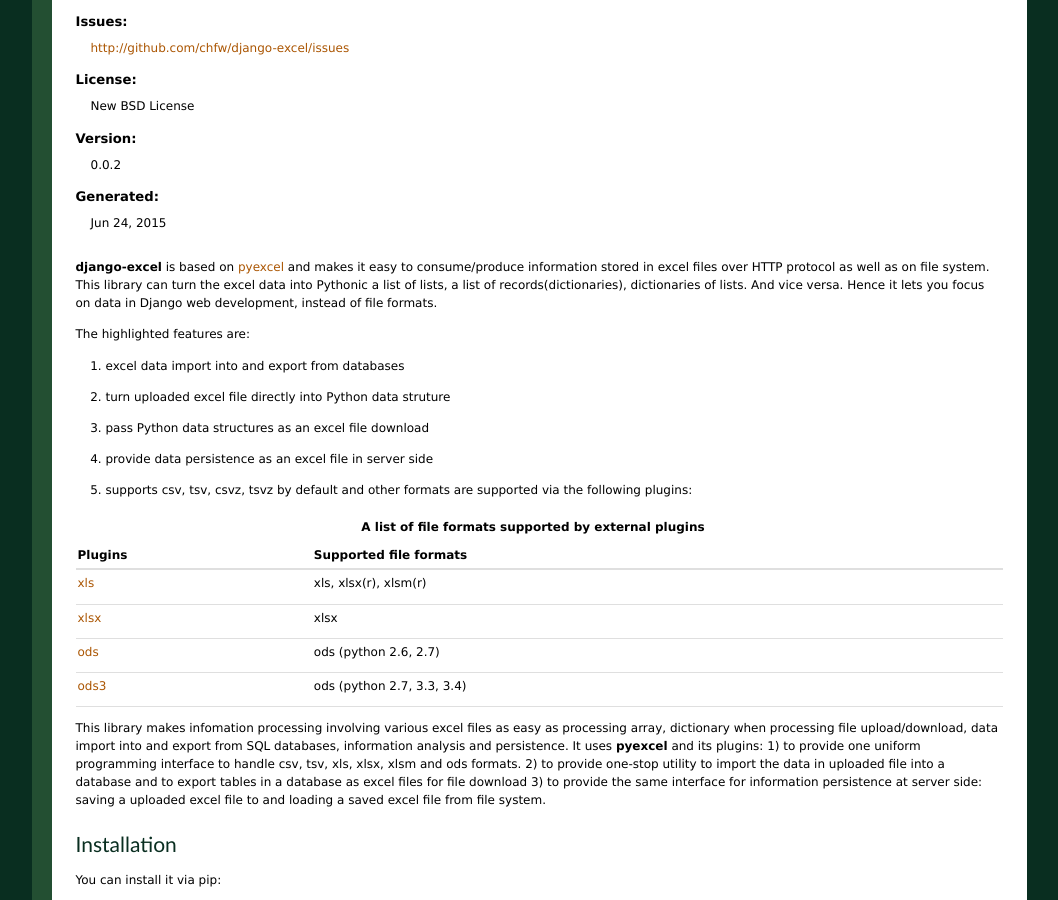
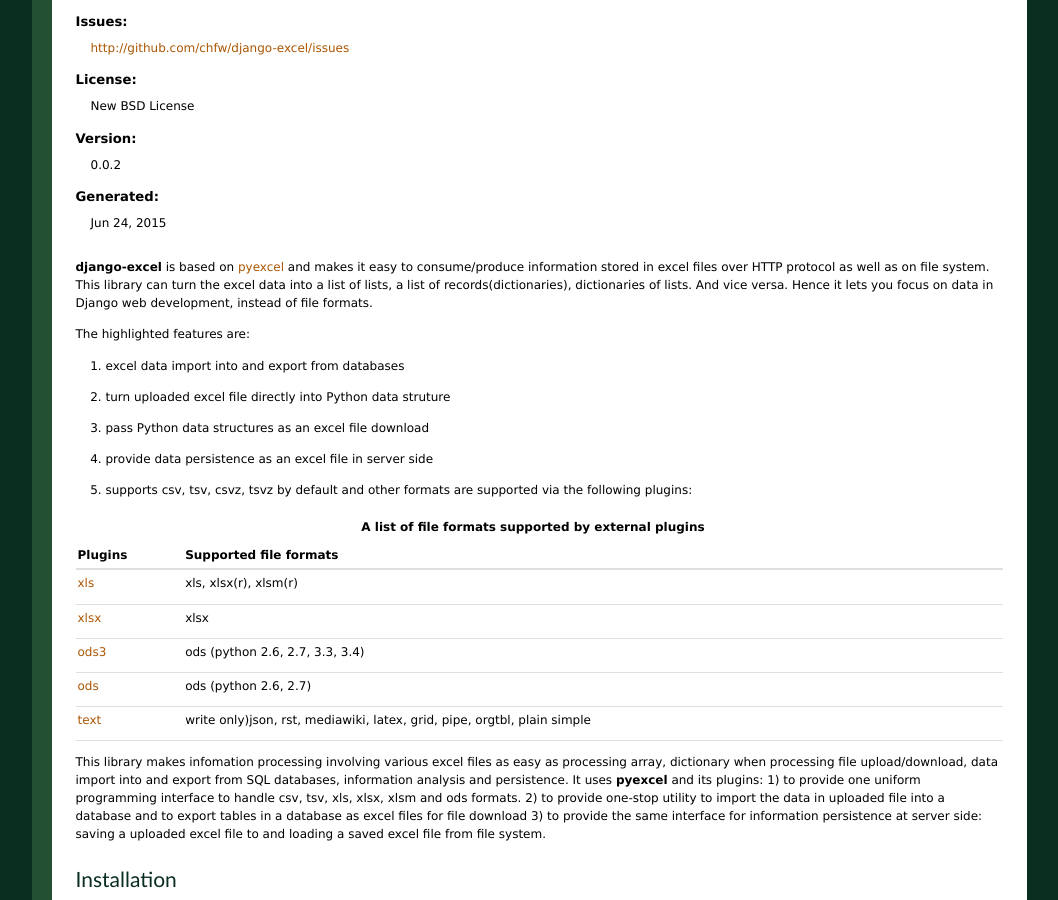
Before and after one commit to pyexcel-webwares/django-excel, a Sphinx documentation site: the page built from doc/source/index.rst, in a window 1280 px wide and 900 px high, scrolled down 241 px. Shown: the whole window, without its empty margins (111-1169 px from the left). Built offline with Sphinx 7.4.7, drawn with Linux system fonts in a browser that asks for light colours; some of the changed text lies outside the part shown.

Commit message:
minor update on documentation

```diff
--- a/doc/source/index.rst
+++ b/doc/source/index.rst
@@ -13,7 +13,7 @@
 :Version: |version|
 :Generated: |today|
 
-**django-excel** is based on `pyexcel <https://github.com/chfw/pyexcel>`_ and makes it easy to consume/produce information stored in excel files over HTTP protocol as well as on file system. This library can turn the excel data into Pythonic a list of lists, a list of records(dictionaries), dictionaries of lists. And vice versa. Hence it lets you focus on data in Django web development, instead of file formats.
+**django-excel** is based on `pyexcel <https://github.com/chfw/pyexcel>`_ and makes it easy to consume/produce information stored in excel files over HTTP protocol as well as on file system. This library can turn the excel data into a list of lists, a list of records(dictionaries), dictionaries of lists. And vice versa. Hence it lets you focus on data in Django web development, instead of file formats.
 
 The highlighted features are:
 
@@ -27,14 +27,16 @@
 
 .. table:: A list of file formats supported by external plugins
 
-   ================ ========================================================================
+   ================ ==========================================
    Plugins          Supported file formats
-   ================ ========================================================================
+   ================ ==========================================
    `xls`_           xls, xlsx(r), xlsm(r)
    `xlsx`_          xlsx
+   `ods3`_          ods (python 2.6, 2.7, 3.3, 3.4)
    `ods`_           ods (python 2.6, 2.7)
-   `ods3`_          ods (python 2.7, 3.3, 3.4)
-   ================ ========================================================================
+   `text`_          write only)json, rst, mediawiki,
+                    latex, grid, pipe, orgtbl, plain simple
+   ================ ==========================================
 
 .. _xls: https://github.com/chfw/pyexcel-xls
 .. _xlsx: https://github.com/chfw/pyexcel-xlsx
```
Also changed, not shown: other parts of doc/source/index.rst (+6 -0 lines).
